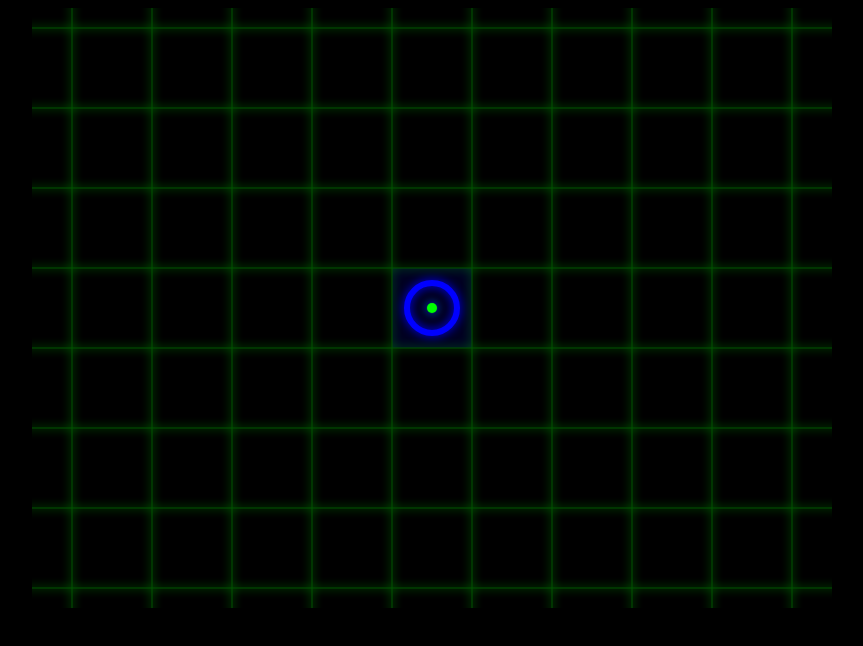
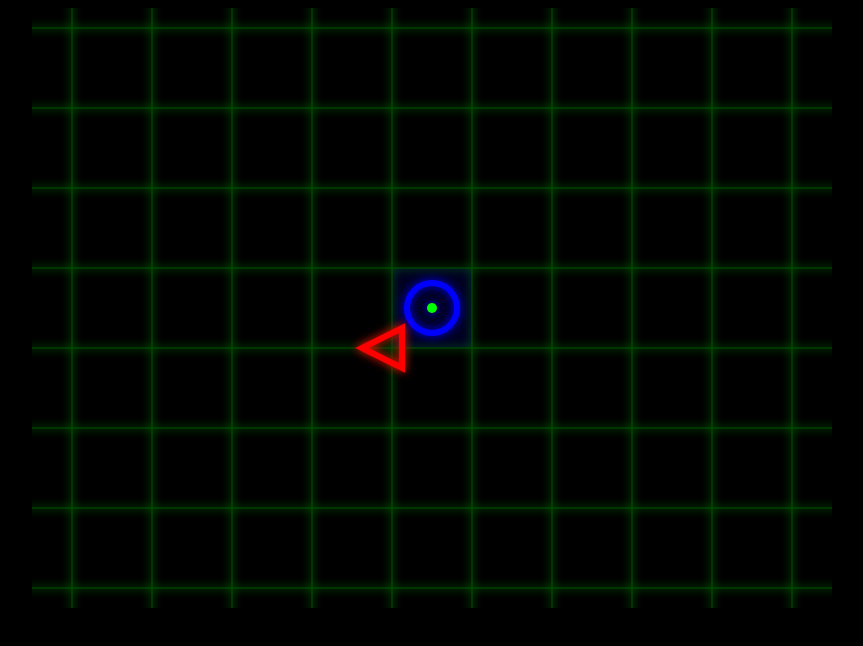
Before and after one commit to boppreh/ludum_dare39, a plain HTML site: page index.html in a window 1280 px wide. Shown: the whole page, without its empty margins (208-1071 px from the left). Drawn offline with Linux system fonts and the light colour scheme; animation ran at ten frames a second.

Commit message:
Add enemy drone

```diff
--- a/index.html
+++ b/index.html
@@ -156,18 +156,50 @@ player = makeObject({x: world.width/2, y: world.height/2, width: 50, height: 50,
 }, function(ctx) {
     // Draw base.
     ctx.save();
+    ctx.translate(this.x, this.y);
     ctx.strokeStyle = '#0000FF';
     ctx.shadowColor = '#0000FF';
     ctx.shadowBlur = 10;
     ctx.lineWidth = 6;
     ctx.beginPath();
-    ctx.arc(this.x, this.y, this.width/2, 0, 2 * Math.PI);
+    ctx.arc(0, 0, this.width/2, 0, 2 * Math.PI);
     ctx.stroke();
     // Draw battery cell.
     ctx.fillStyle = 'rgb(0, ' + Math.pow(this.battery, 1.8)*0xFF + ', 0)';
     ctx.beginPath();
-    ctx.arc(this.x, this.y, 5, 0, 2 * Math.PI);
+    ctx.arc(0, 0, 5, 0, 2 * Math.PI);
     ctx.fill();
+    ctx.restore();
+});
+
+let drone = makeObject({x: world.width/2, y: world.height/2}, function() {
+    if (this.target === undefined || (this.target.x === this.x && this.target.y === this.y)) {
+        const delta = [{x: +1, y: 0}, {x: -1, y: 0}, {x: 0, y: +1}, {x: 0, y: -1}][Math.floor(Math.random()*4)];
+        this.target = {
+            x: gridSize * Math.round(this.x/gridSize + delta.x),
+            y: gridSize * Math.round(this.y/gridSize + delta.y),
+        };
+    }
+
+    if (this.target.x > this.x) this.x += 1;
+    if (this.target.x < this.x) this.x -= 1;
+    if (this.target.y > this.y) this.y += 1;
+    if (this.target.y < this.y) this.y -= 1;
+}, function(ctx) {
+    ctx.save();
+    ctx.strokeStyle = '#FF0000';
+    ctx.shadowColor = '#FF0000';
+    ctx.shadowBlur = 10;
+    ctx.lineWidth = 6;
+    ctx.translate(this.x, this.y);
+    const angle = Math.atan2(this.y-this.target.y, this.x-this.target.x);
+    ctx.rotate(angle);
+    ctx.beginPath();
+    ctx.moveTo(-20, 0);
+    ctx.lineTo(+20, 20);
+    ctx.lineTo(+20, -20);
+    ctx.closePath();
+    ctx.stroke();
     ctx.restore();
 });
 
```
Also changed, not shown: concept.txt.
